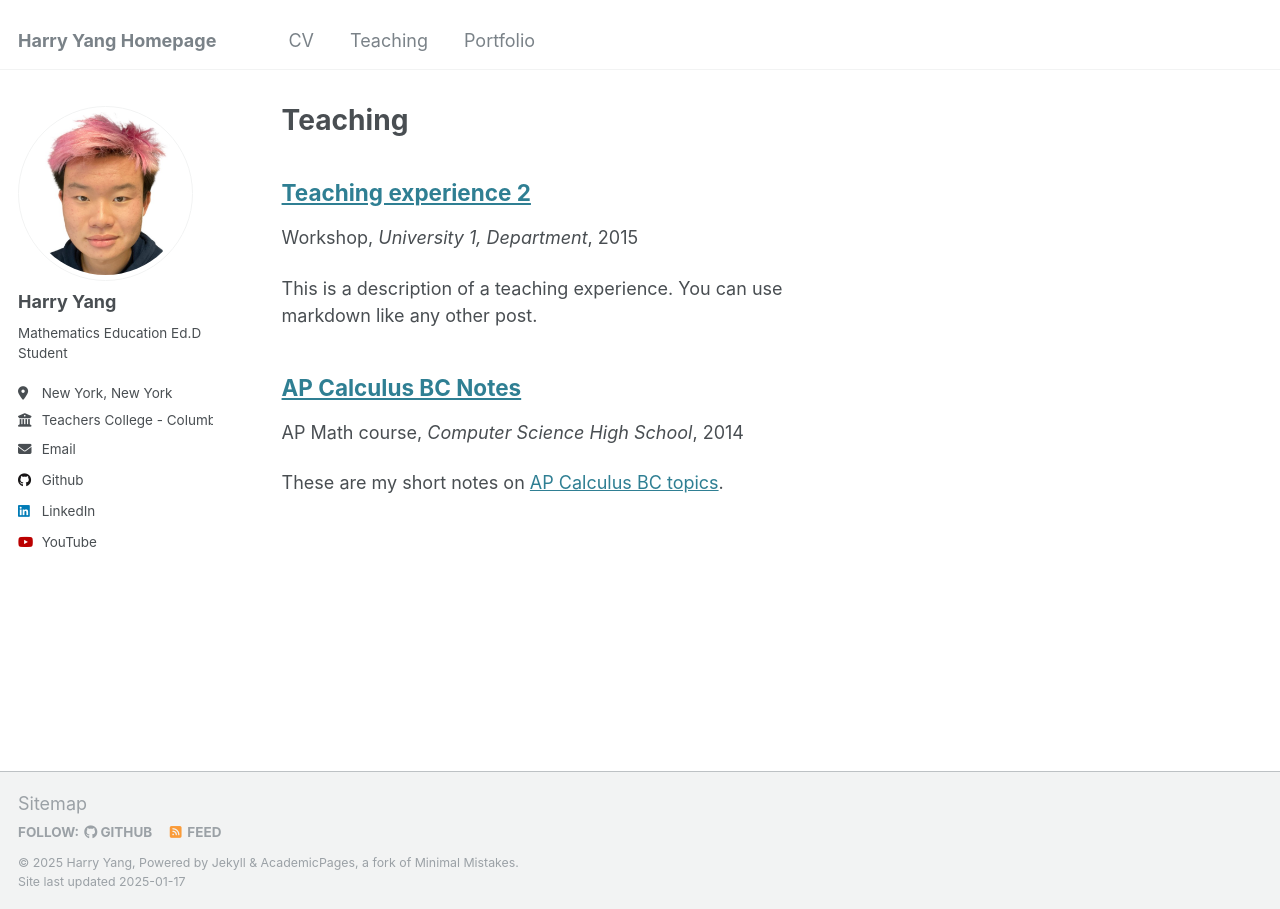
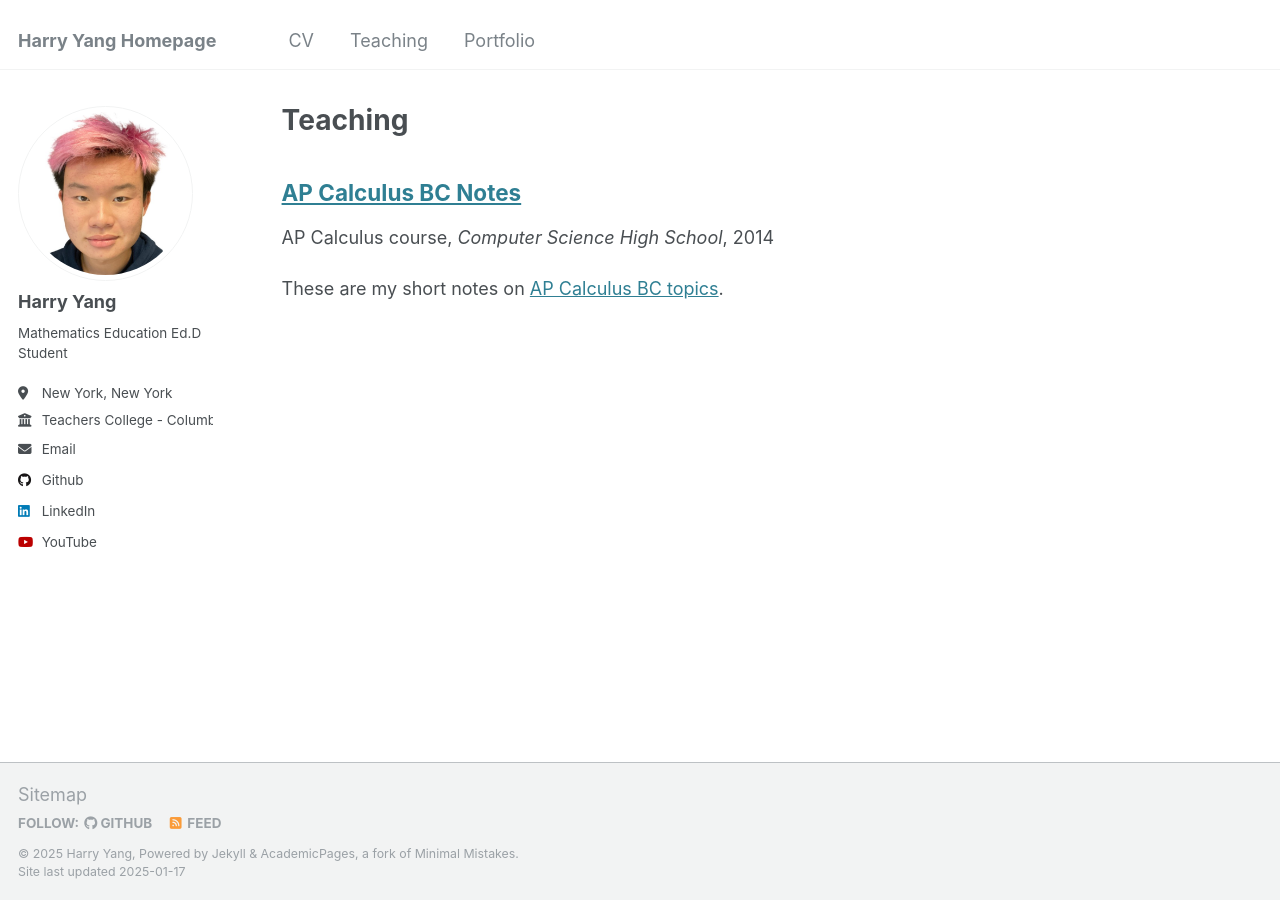
Before and after one commit to harry-yangmath/harry-yangmath.github.io, a Jekyll site: the page built from _pages/teaching.html, in a window 1280 px wide. Built offline with Jekyll 4.4.1, drawn with Linux system fonts in a browser that asks for light colours.

Commit message:
25teachedit

```diff
--- a/_teaching/2015-spring-teaching-2.md
+++ /dev/null
@@ -1,20 +0,0 @@
----
-title: "Teaching experience 2"
-collection: teaching
-type: "Workshop"
-permalink: /teaching/2015-spring-teaching-1
-venue: "University 1, Department"
-date: 2015-01-01
-location: "City, Country"
----
-
-This is a description of a teaching experience. You can use markdown like any other post.
-
-Heading 1
-======
-
-Heading 2
-======
-
-Heading 3
-======
--- a/_teaching/2025-spring-teaching-1.md
+++ b/_teaching/2025-spring-teaching-1.md
@@ -1,7 +1,7 @@
 ---
 title: "AP Calculus BC Notes"
 collection: teaching
-type: "AP Math course"
+type: "AP Calculus course"
 permalink: /teaching/2014-spring-teaching-1
 venue: "Computer Science High School"
 date: 2014-01-01
```
